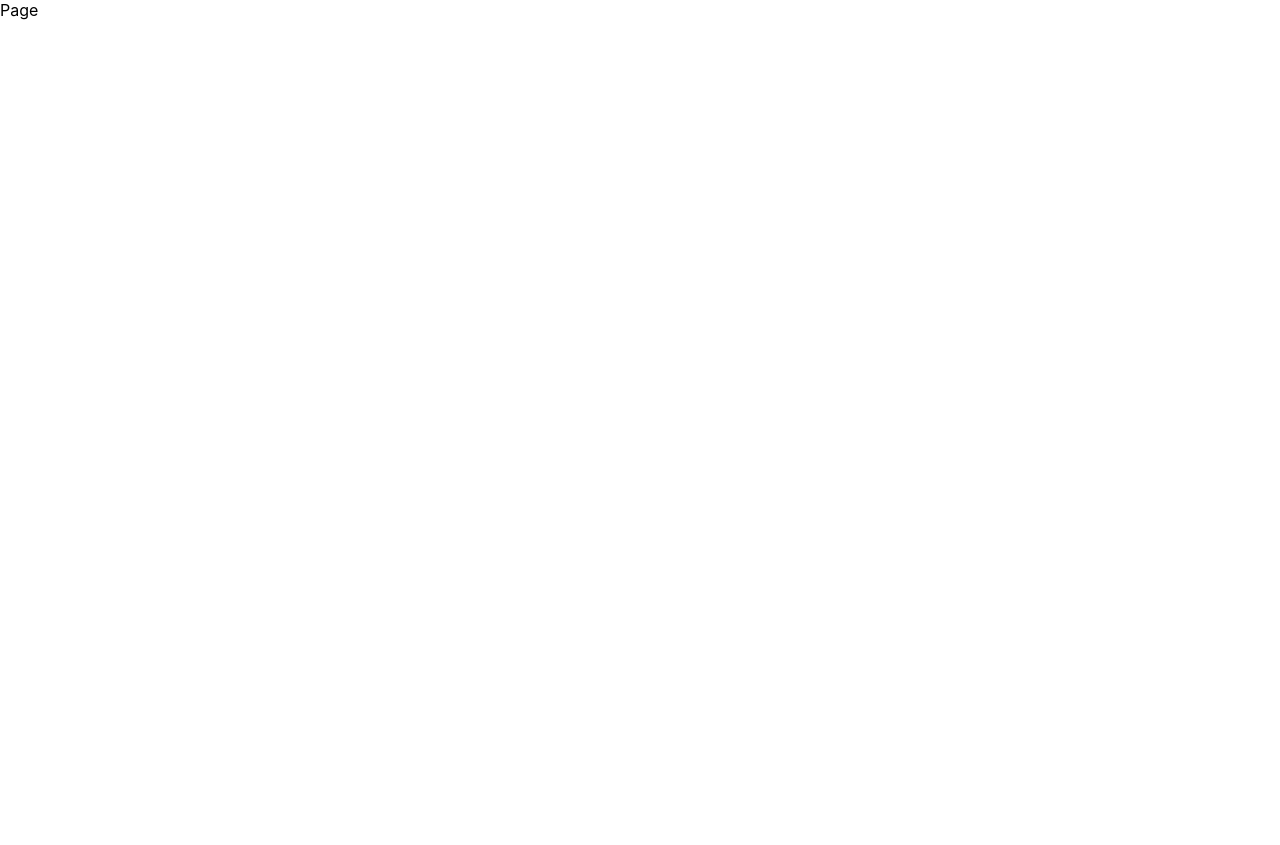
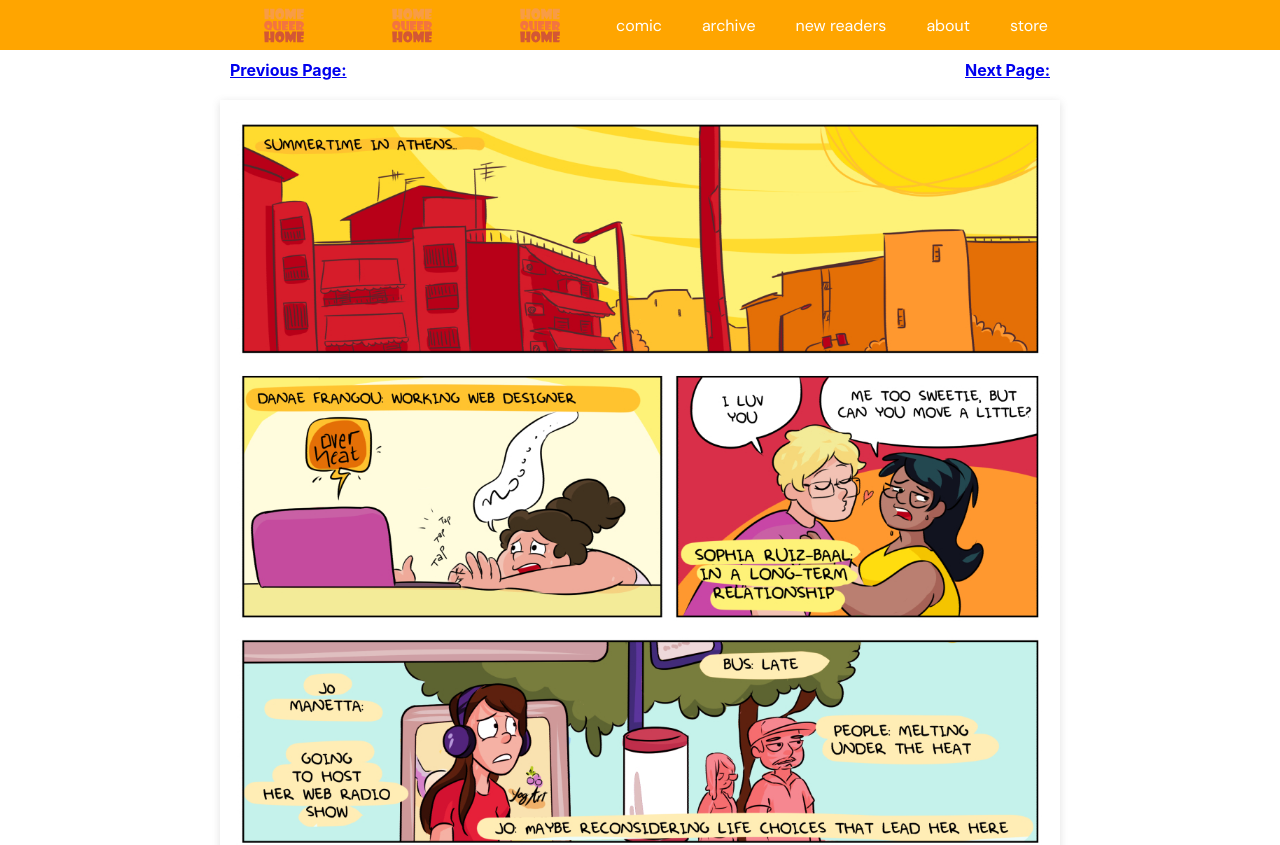
Before and after one commit to smar152/home-queer-home, a Next.js app: page /season/1/episode/1/page/1 in a window 1280 px wide. Shown: the top 845 px of the page. Before the commit the page ends 800 px from the top, so only its background shows below. Built offline with nearby package versions, Linux system fonts and the light colour scheme.

Commit message:
Pagination Start, Layout Component & Comic Page Component

```diff
--- /dev/null
+++ b/Components/ComicPage.js
@@ -0,0 +1,105 @@
+import styled from "styled-components";
+import Image from "next/image";
+import Link from "next/link";
+
+const StComicPage = styled("div")`
+  display: flex;
+  flex-direction: column;
+`;
+const StPagePagination = styled("div")`
+  display: flex;
+  justify-content: space-between;
+  position: sticky;
+  top: 50px;
+  padding: 10px;
+  z-index: 1;
+  background-color: white;
+  color: darkorange;
+  /* box-shadow: rgba(99, 99, 99, 0.2) 0px 2px 8px 0px; */
+`;
+const StPageImages = styled("div")`
+  display: flex;
+  align-items: center;
+  justify-content: center;
+  width: 840px;
+  margin-top: 10px;
+`;
+const StImageContainer = styled("div")`
+  box-shadow: rgba(99, 99, 99, 0.2) 0px 2px 8px 0px;
+`;
+
+const StPageTitle = styled("div")``;
+
+const StPagePost = styled("div")``;
+
+const ComicPage = (props) => {
+  const { page, error } = props;
+  const {
+    title,
+    date,
+    images,
+    hoverTitle,
+    blogPost,
+    pageNumber,
+    episodeNumber,
+    seasonNumber,
+    next,
+  } = page || {};
+  const dateObj = new Date(`${date} 12:00:00`);
+  return (
+    <StComicPage>
+      <StPagePagination>
+        <div>
+          <Link
+            href={`/season/${seasonNumber}/episode/${episodeNumber}/page/${
+              pageNumber - 1
+            }`}
+          >
+            <a>
+              <strong>Previous Page:</strong>{" "}
+            </a>
+          </Link>
+          {/* {previousPageKey ? previousPageKey : "No Previous"} */}
+        </div>
+        <div>
+          <Link
+            href={`/season/${seasonNumber}/episode/${episodeNumber}/page/${next.pageNumber}`}
+          >
+            <a>
+              <strong>Next Page:</strong>
+            </a>
+          </Link>
+          {/* {nextPageKey ? nextPageKey : "No next"} */}
+        </div>
+      </StPagePagination>
+      <StPageImages title={hoverTitle}>
+        {images.map((image) => {
+          const { url, alt } = image;
+          return (
+            <StImageContainer>
+              <Image
+                src={url}
+                key={url}
+                alt={alt}
+                width="840px"
+                height="1188px"
+              />
+            </StImageContainer>
+          );
+          //return <img src={url} key={url} alt={alt} />;
+        })}
+      </StPageImages>
+      {/* <BiggerNavigation previousChapterKey nextChapterKey /> */}
+      {/* <ChapterTitle>{title}</ChapterTitle> */}
+      <StPageTitle>
+        {title} -{" "}
+        {dateObj.toLocaleDateString("en-UK", {
+          dateStyle: "long",
+        })}
+      </StPageTitle>
+      <StPagePost dangerouslySetInnerHTML={{ __html: blogPost }} />
+    </StComicPage>
+  );
+};
+
+export default ComicPage;
--- /dev/null
+++ b/Components/Layout.js
@@ -0,0 +1,35 @@
+import styled from "styled-components";
+import Header from "./Header";
+
+const LayoutContainer = styled("div")`
+  display: flex;
+  flex-direction: column;
+`;
+
+const ComicPageContainer = styled("div")`
+  display: flex;
+  flex-direction: column;
+`;
+
+const ChapterContainer = styled("div")`
+  display: flex;
+  flex-direction: column;
+  align-items: center;
+  justify-content: center;
+  max-width: min-content;
+  margin: 0px auto;
+`;
+
+const Layout = (props) => {
+  const { children } = props;
+  return (
+    <LayoutContainer>
+      <Header />
+      <ChapterContainer>
+        <ComicPageContainer>{children}</ComicPageContainer>
+      </ChapterContainer>
+    </LayoutContainer>
+  );
+};
+
+export default Layout;
--- a/pages/season/[seasonNumber]/episode/[episodeNumber]/page/[pageNumber].js
+++ b/pages/season/[seasonNumber]/episode/[episodeNumber]/page/[pageNumber].js
@@ -1,24 +1,27 @@
+import ComicPage from "../../../../../../Components/ComicPage";
+import Layout from "../../../../../../Components/Layout";
 import pagesMap from "../../../../../../data/comics";
 
-const Page = ({ page, error }) => {
-  console.log(page, error);
+const PagePage = ({ page, error }) => {
   return (
-    <div>
-      <div>
-        Page
-        <div dangerouslySetInnerHTML={{ __html: page.blogPost }}></div>
-      </div>
-    </div>
+    <Layout>
+      <ComicPage page={page} error={error} />
+    </Layout>
   );
 };
 
-export default Page;
+export default PagePage;
 
 export const getServerSideProps = async ({ params, res }) => {
   const { pageNumber, episodeNumber, seasonNumber } = params;
-  const season = pagesMap?.[seasonNumber];
-  const episode = season?.episodes?.[episodeNumber];
-  const page = episode?.pages?.[pageNumber] || "";
+  const season = pagesMap?.[seasonNumber - 1];
+  const episode = season?.episodes?.[episodeNumber - 1];
+  const page = episode?.pages?.[pageNumber - 1];
+
+  const nextPageNumber = Number(pageNumber) + 1;
+
+  const previous = { pageNumber, episodeNumber, seasonNumber };
+  const next = { pageNumber: nextPageNumber, episodeNumber, seasonNumber };
   console.log(seasonNumber, episodeNumber, pageNumber, season, episode, page);
   let error = "";
   if (!page) {
@@ -28,5 +31,12 @@ export const getServerSideProps = async ({ params, res }) => {
       delete page.blogPost;
     }
   }
-  return { props: { page, error } };
+  return {
+    props: {
+      page: page
+        ? { ...page, pageNumber, episodeNumber, seasonNumber, previous, next }
+        : null,
+      error,
+    },
+  };
 };
```
Also changed, not shown: pages/test/index.js (deleted, +0 -135 lines).
